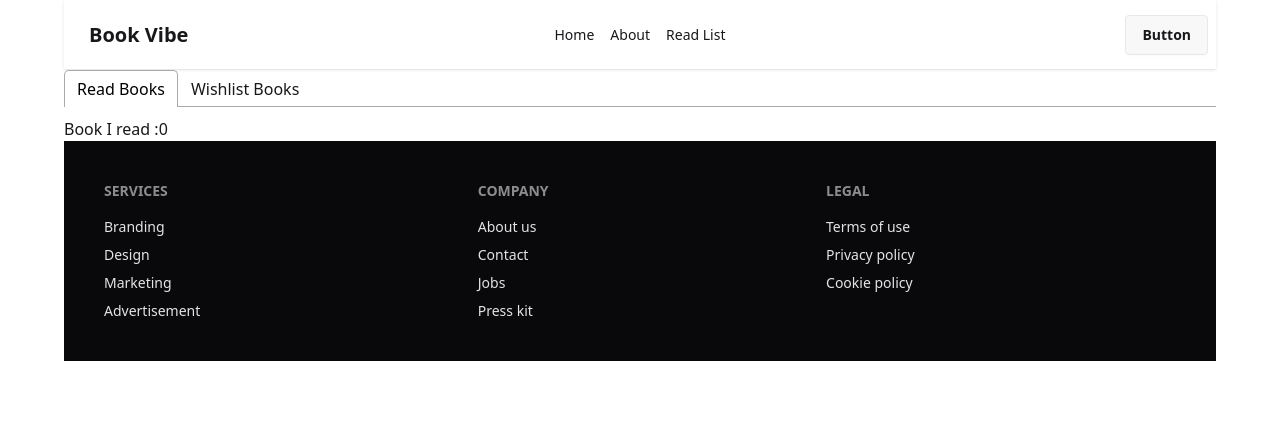
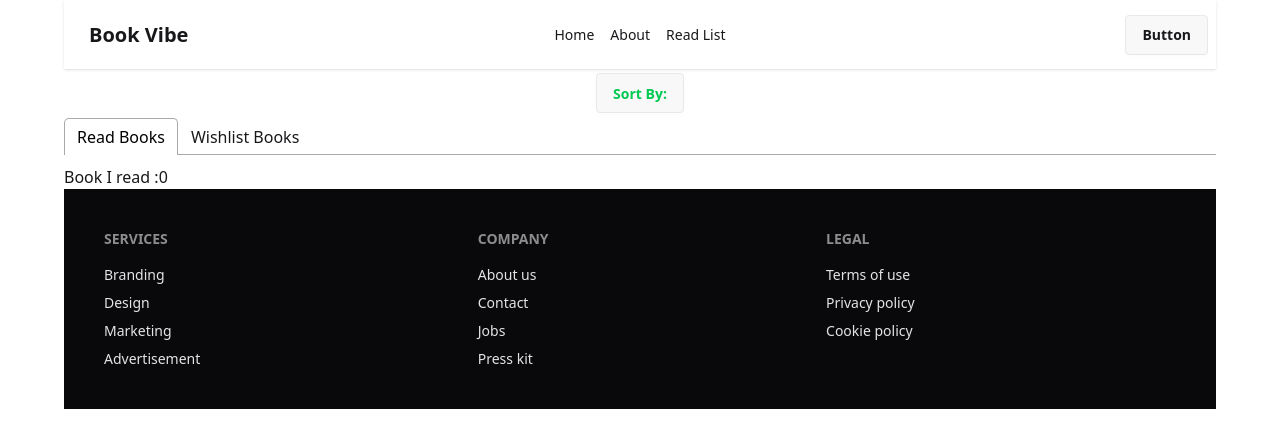
Before and after one commit to badsha103868/m8-book-vive-react-router, a React (Vite) app: page /readList in a window 1280 px wide. Shown: the top 448 px of the page. Built offline with nearby package versions, Linux system fonts and the light colour scheme.

Commit message:
added sort by

```diff
--- a/src/Pages/ReadList/ReadList.jsx
+++ b/src/Pages/ReadList/ReadList.jsx
@@ -9,6 +9,8 @@ const ReadList = () => {
   // ata holo worst case
 
   const [readList , setReadList] = useState([])
+
+  const [sort ,setSort] =useState("")
 
   const data = useLoaderData();
   console.log(data)
@@ -24,8 +26,37 @@ const ReadList = () => {
          setReadList(myReadList)
   }, [])
 
+  // sort by functionility
+  const handleSort = (type) =>{
+
+    setSort(type)
+    if(type === "pages"){
+      const sortedByPage = [...readList].sort((a,b)=> a.totalPages - b.totalPages)
+      setReadList(sortedByPage)
+
+      console.log(sortedByPage)
+    }
+
+    if(type === "ratings"){
+      const sortedByRating = [...readList].sort((a,b)=> a.rating - b.rating)
+      setReadList(sortedByRating)
+
+      console.log(sortedByRating)
+    }
+  }
+
   return (
     <div>
+      {/* dropdown */}
+     <div className=' flex justify-center'>
+       <details className="dropdown ">
+      <summary className="btn m-1 text-green-500">Sort By: {sort?sort:""}</summary>
+      <ul className="menu dropdown-content bg-base-100 rounded-box z-1 w-52 p-2 shadow-sm text-green-500">
+      <li><a onClick={()=>handleSort("pages")}>pages</a></li>
+      <li><a onClick={()=>handleSort("ratings")}>ratings</a></li>
+     </ul>
+     </details>
+     </div>
      <Tabs>
     <TabList>
       <Tab>Read Books</Tab>
```
